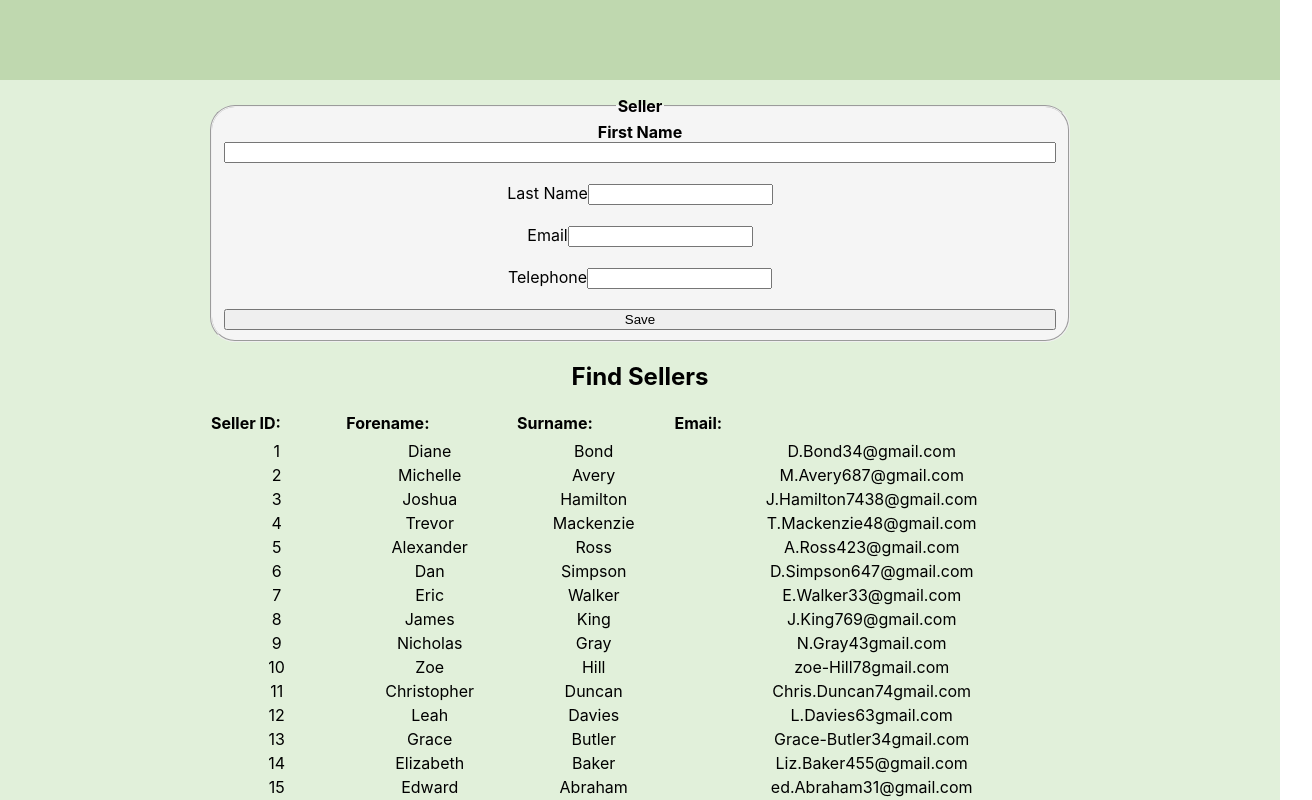
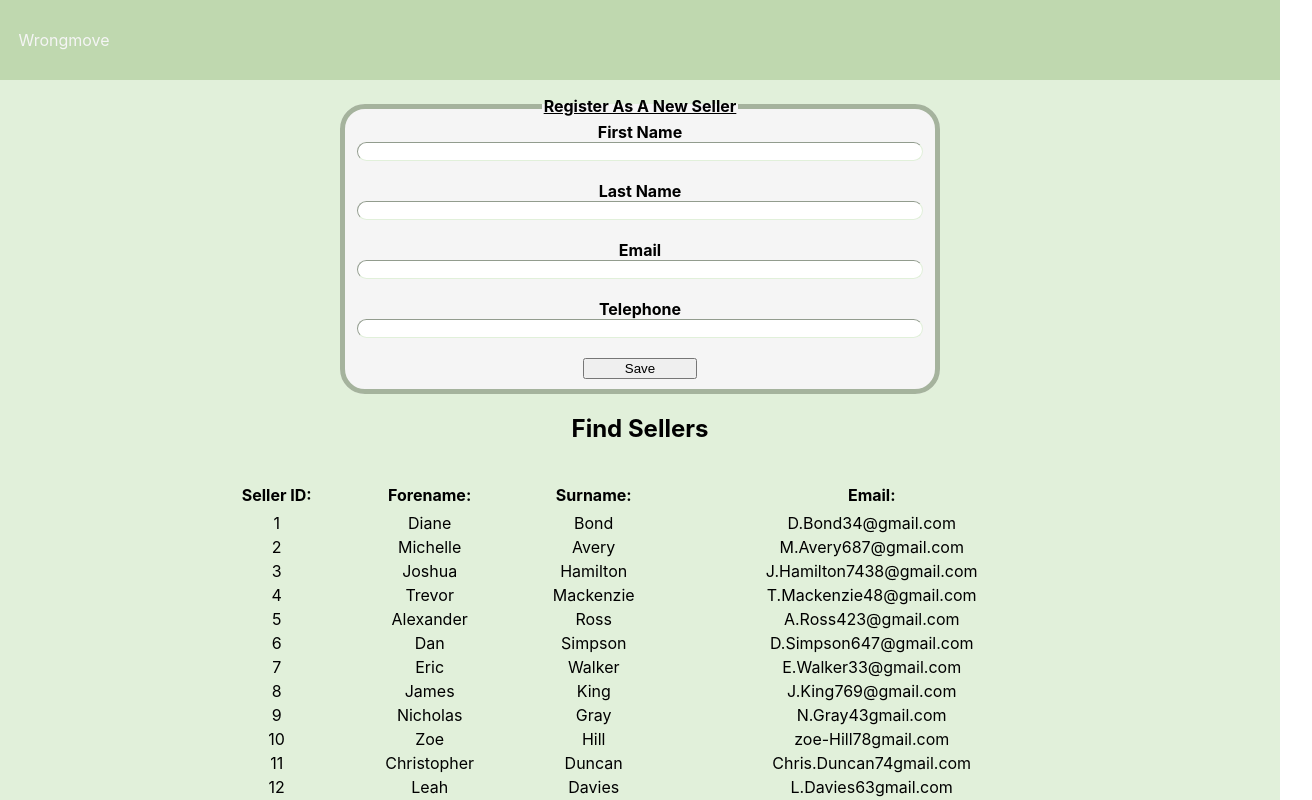
Before and after one commit to starwarsjedi321/GroupProject, a React (Create React App) app in the folder groupproject/: page /register-seller in a window 1280 px wide. Shown: the top 800 px of the page, 1312 px wide, since content can reach past the window. Built offline with nearby package versions, Linux system fonts and the light colour scheme.

Commit message:
style for form and display

```diff
--- a/groupproject/src/components/Buyerform.js
+++ b/groupproject/src/components/Buyerform.js
@@ -50,24 +50,25 @@ export default function(props){
         <form id="form1" onSubmit={(event) => {handleSubmit(event)}}>
             <fieldset className="wrapper">
                 <legend className="title">Register As A New Buyer</legend>
-
-                <b>First Name</b>
-                <input type='text' value={firstName} name='firstName' onChange={(event => setFirstName(event.target.value))} required="required"></input>
+                <br></br>
+                <b className='labels'>First Name</b>
+                <input className='fields' type='text' value={firstName} name='firstName' onChange={(event => setFirstName(event.target.value))} required="required"></input>
                 <br/>
 
-                <b>Last Name</b>
-                <input type='text' name='lastName' value={lastName} onChange={(event => setLastName(event.target.value))} required="required"></input>
+                <b className='labels'>Last Name</b>
+                <input className='fields' type='text' name='lastName' value={lastName} onChange={(event => setLastName(event.target.value))} required="required"></input>
                 <br />
 
-                <b>Email</b>
-                <input type='email' name='email' value={email} onChange={(event => setEmail(event.target.value))} required="required"></input>
+                <b className='labels'>Email</b>
+                <input className='fields' type='email' name='email' value={email} onChange={(event => setEmail(event.target.value))} required="required"></input>
                 <br />
 
-                <b>Telephone</b>
-                <input type='text' name='telephone' value={telephone} onChange={(event => setTelephone(event.target.value))} required="required"></input>
+                <b className='labels'>Telephone</b>
+                <input className='fields' type='text' name='telephone' value={telephone} onChange={(event => setTelephone(event.target.value))} required="required"></input>
+                <br />
                 <br />
 
-                <button type="submit" form="form1">Save</button>
+                <button className='submit' type="submit" form="form1">Save</button>
 
             </fieldset>
         </form>
--- a/groupproject/src/components/DisplaySellers.js
+++ b/groupproject/src/components/DisplaySellers.js
@@ -1,5 +1,5 @@
 import { React } from 'react';
-import '../styles/tables.css';
+import '../styles/displayUsers.css';
 import data from '../database/Properties.json';
 
 const DisplaySellers = (props) => {
@@ -16,12 +16,9 @@ const DisplaySellers = (props) => {
     }
 
     return (
-        <div>
-
-
-
-
+        <div className="total">
             <h1>Find {props.user}</h1>
+            <br />
 
             <table name="sellerData">
                 <tr>
--- a/groupproject/src/components/SellerForm.js
+++ b/groupproject/src/components/SellerForm.js
@@ -77,44 +77,51 @@ export default function (props){
 return(
     <form id = "form1" onSubmit={(event) => {handleSubmit(event)}}>
         <fieldset className = "wrapper">
-            <legend className = "title"> Seller</legend>
-            <b>First Name</b>
+            <legend className = "title">Register As A New Seller</legend>
+
+            <b className='labels'>First Name</b>
                 <input
                     type = "text"
                     name = "firstName"
                     id ="firstName"
                     onChange={(event => setfirstName(event.target.value))}
                     required="required"
+                    className='fields'
                 />
             <br/>
-            <label for ="lastName">Last Name
+
+            <b className='labels'>Last Name</b>
                 <input
                  type = "text"
                  name = "lastName"
                  id ="lastName"
                  onChange={(event => setlastName(event.target.value))}
                 required="required"
+                className='fields'
                 />
-            </label><br/>
-            <label for = "email">Email
+            <br/>
+
+            <b className='labels'>Email</b>
                 <input
                 type = "email"
                 name = "email"
                 id ="email"
                 onChange={(event => setemail(event.target.value))}
                 required="required"
+                className='fields'
                 />
-            </label><br/>
-            <label for = "telephone">Telephone
+            <br/>
+            <b className='labels'>Telephone</b>
                 <input
                 type = "text"
                 name = "telephone"
                 id = "telephone"
                 onChange={(event => settelephone(event.target.value))}
                 required="required"
+                className='fields'
                 />
-            </label><br/>
-            <button form = "form1"> Save  </button>
+            <br/>
+            <button className='submit' form = "form1"> Save  </button>
         </fieldset>
     </form>
 )
--- /dev/null
+++ b/groupproject/src/styles/displayUsers.css
@@ -0,0 +1,23 @@
+.total {
+    width: 100%;
+    border-radius: 25px;
+    border-color: #a5b39d;
+    border-width: 5px;
+    align-items: center;
+
+}
+
+table {
+    width: 100%;
+
+
+}
+
+th {
+    text-align: center;
+    padding-bottom: 5px;
+}
+
+tr, td {
+    text-align: center;
+}
--- a/groupproject/src/styles/form.css
+++ b/groupproject/src/styles/form.css
@@ -5,10 +5,40 @@
     display: flex;
     flex-direction: column;
     border-radius: 25px;
+    border-width: 5px;
+    border-color: #a5b39d;
+    border-style: solid;
+
 }
 
 .title {
     text-decoration: bold;
     color: black;
     font-weight: bold;
+    text-decoration: underline;
 }
+
+.labels {
+    color: black;
+}
+
+.fields {
+    background-color: white;
+    border-color: #e1f0da;
+    border-width: 1px;
+    border-radius: 10px;
+}
+
+.submit {
+    width: 20%;
+    margin-left: 40%;
+    margin-right: 40%;
+    display: flex;
+    justify-content: center;
+}
+
+#form1 {
+    width: 70%;
+    padding-left: 15%;
+    padding-right: 15%;
+}
```
